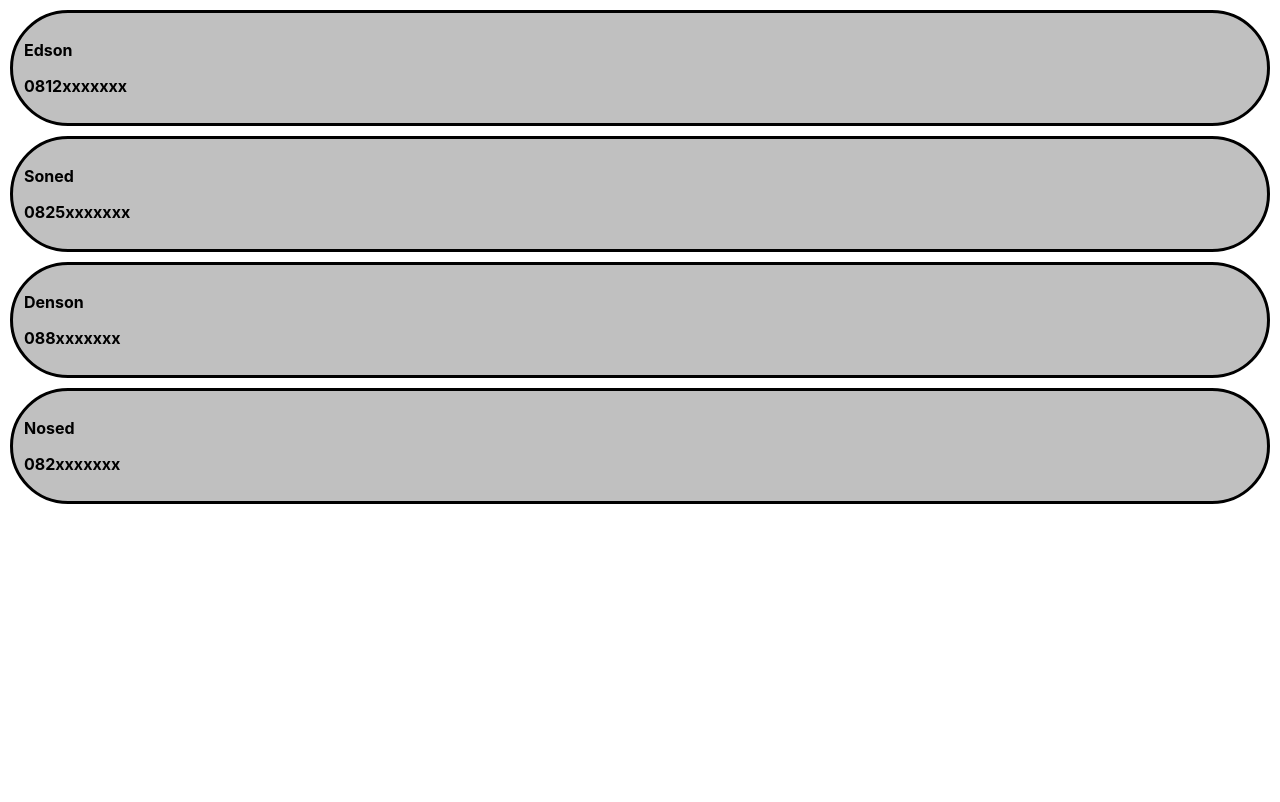
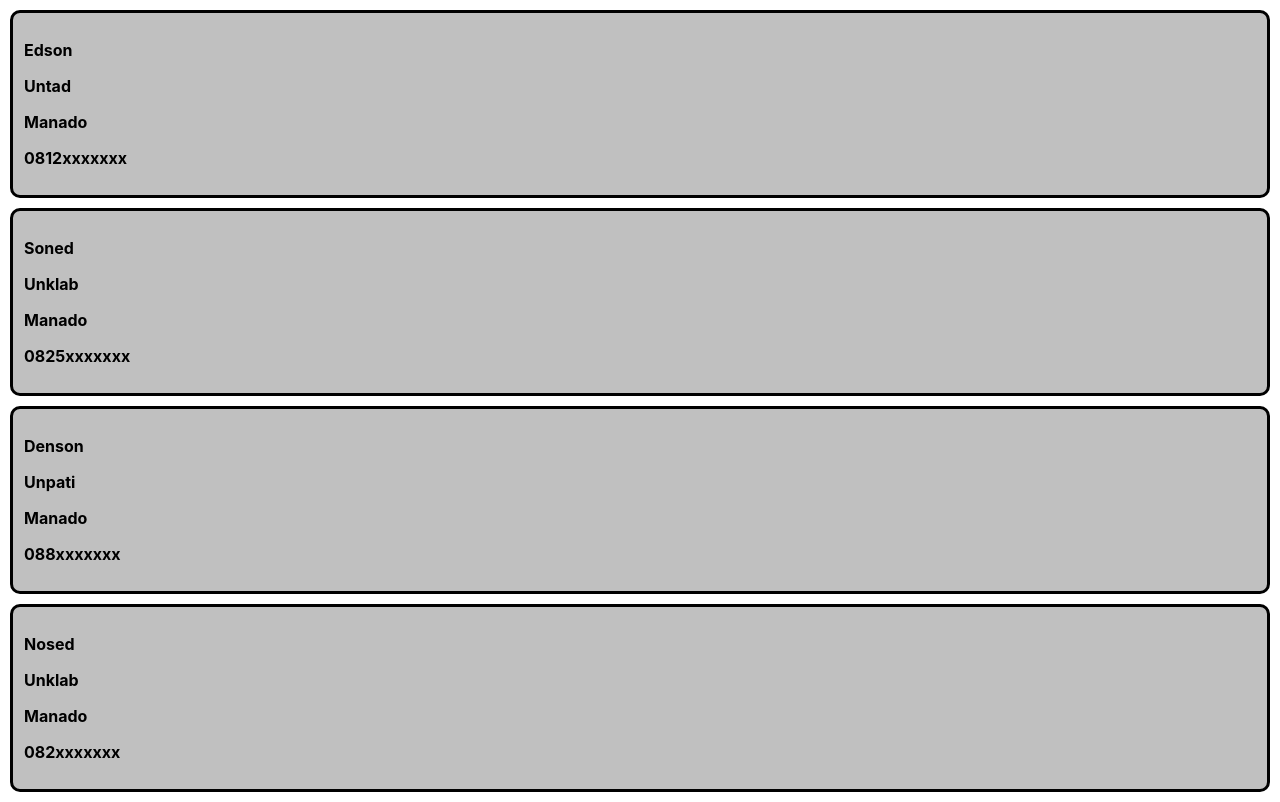
Before and after one commit to EdsonSoumay/WebPro2020-S21810088, a React (Create React App) app in the folder pertemuan_20/exercise04/: page / in a window 1280 px wide. Built offline with nearby package versions, Linux system fonts and the light colour scheme.

Commit message:
pertemuan_21

```diff
--- a/pertemuan_20/exercise04/src/App.css
+++ b/pertemuan_20/exercise04/src/App.css
@@ -10,7 +10,7 @@
 .card-container {
   margin: 10px;
   padding: 11px;
-  border-radius: 100px;
+  border-radius: 10px;
   border-width: 3px;
   border-color: black;
   border-style: solid;
--- a/pertemuan_20/exercise04/src/App.js
+++ b/pertemuan_20/exercise04/src/App.js
@@ -17,8 +17,8 @@ function App() {
      return(
        <Card
         name={item.name}
-        institution={ item.instution}
-        address = {item.adress}
+        institution={item.institution}
+        address = {item.address}
         phoneNumber= {item.phoneNumber}
       />
      );
@@ -26,7 +26,7 @@ function App() {
    </>
    );
   }
-
+  export default App;
 
 /*
   <Header/>
@@ -42,5 +42,5 @@ function App() {
   );
 }
 */
-export default App;
+
 // keterangan : jsx hanya memiliki 1 komponen yang dikembalikan
--- a/pertemuan_20/exercise04/src/components/card-pertemuan21.js
+++ b/pertemuan_20/exercise04/src/components/card-pertemuan21.js
@@ -1,5 +1,5 @@
 // ini adalah materi pertemuan 21
-import react from "react";
+import React from "react";
 
 const Card = ({name, institution, address, phoneNumber}) =>{
     return (
--- a/pertemuan_20/exercise04/src/utils/person-pertemuan21.js
+++ b/pertemuan_20/exercise04/src/utils/person-pertemuan21.js
@@ -1,19 +1,19 @@
 export const person = [
     {
         name: "Edson",
-        institution: "Unklab",
+        institution: "Untad",
         address: "Manado",
         phoneNumber: "0812xxxxxxx",
     },
     {
         name: "Soned",
-        institution: "Unima",
+        institution: "Unklab",
         address: "Manado",
         phoneNumber: "0825xxxxxxx",
     },
     {
         name: "Denson",
-        institution: "Unsrat",
+        institution: "Unpati",
         address: "Manado",
         phoneNumber: "088xxxxxxx",
     },
@@ -23,4 +23,4 @@ export const person = [
         address: "Manado",
         phoneNumber: "082xxxxxxx",
     },
-    ];
+];
```
Also changed, not shown: pertemuan_20/exercise04/src/oldApp-pertemuan20.js (added, +16 -0 lines), 1 other file (tests, documents, lock files or other folders).
